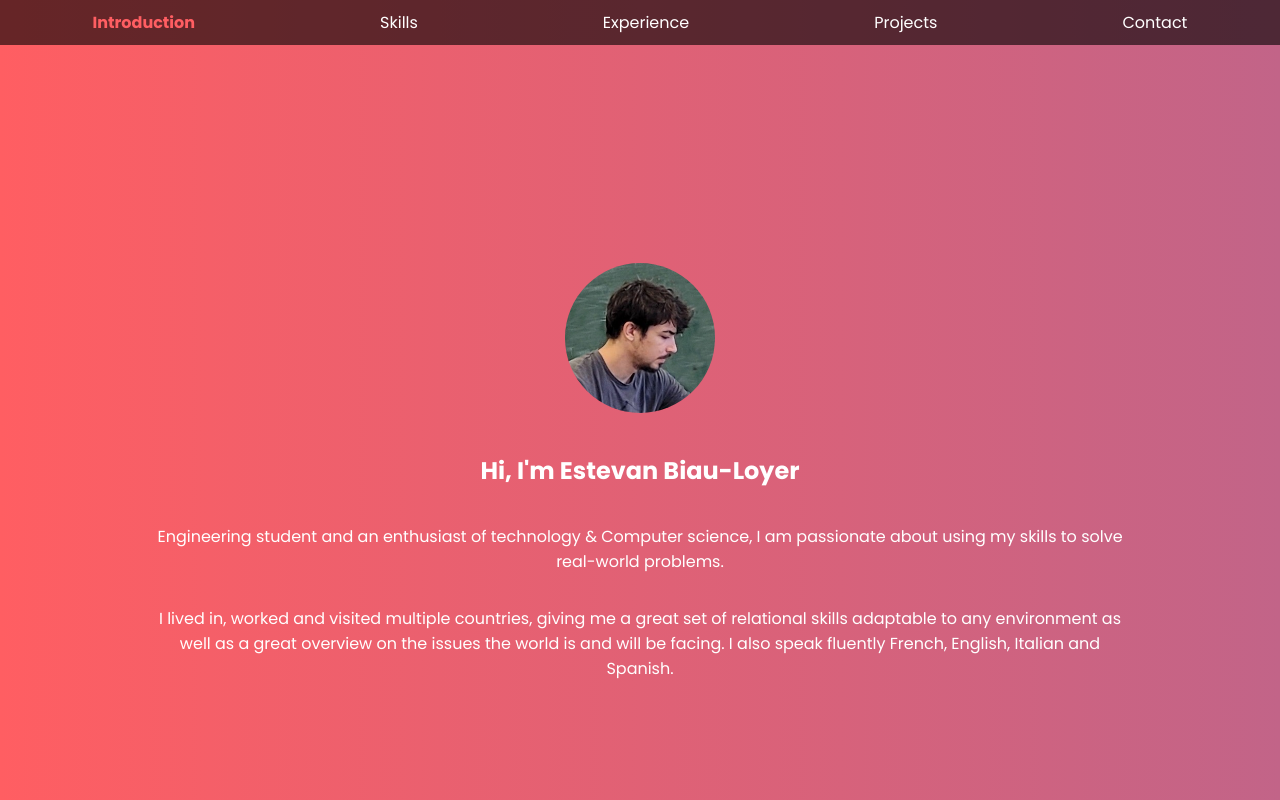
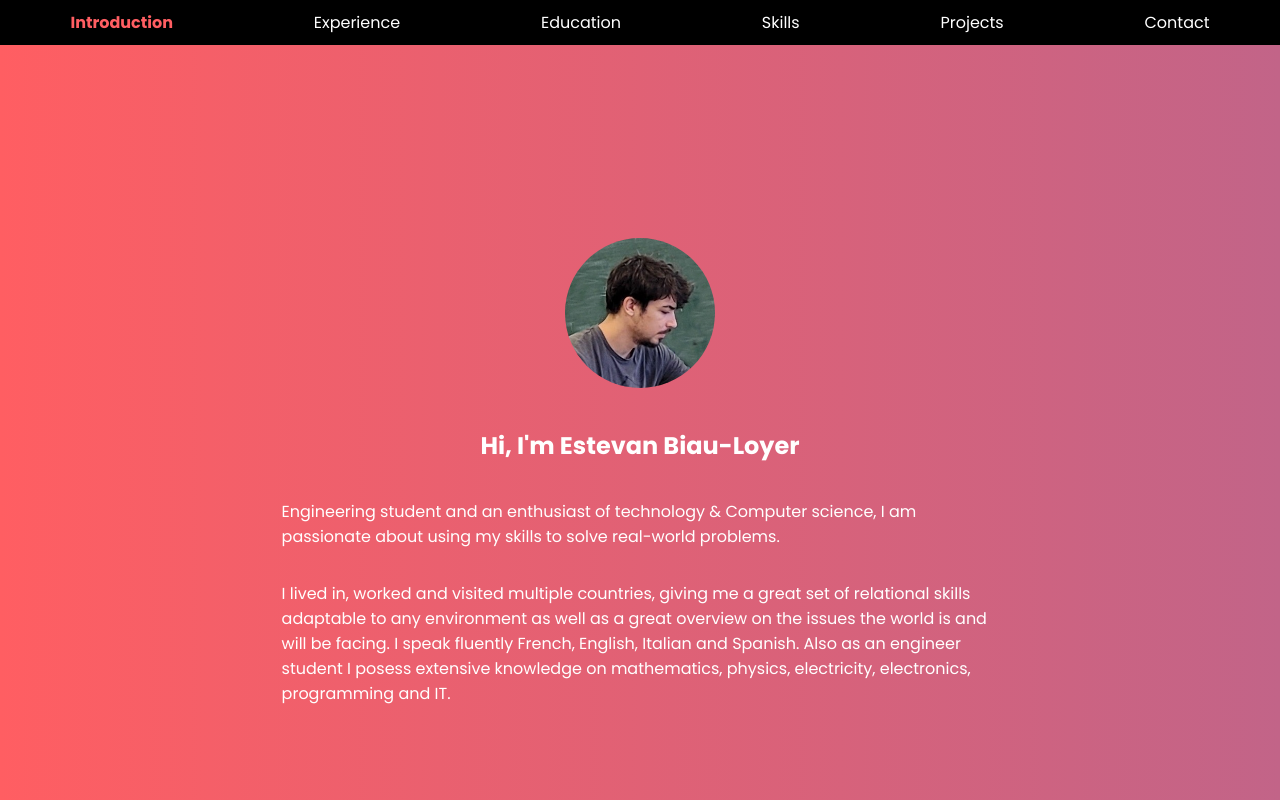
Before and after one commit to theyatokami/Web-Curriculum-Vitae, a plain HTML site: page index.html in a window 1280 px wide. Shown: the top 800 px of the page. Drawn offline with nearby package versions, Linux system fonts and the light colour scheme.

Commit message:
Stable version 13/07

```diff
--- a/index.html
+++ b/index.html
@@ -12,8 +12,9 @@
     <header>
       <nav>
         <a href="#intro">Introduction</a>
+        <a href="#experience">Experience</a>
+        <a href="#education">Education</a>
         <a href="#skills">Skills</a>
-        <a href="#experience">Experience</a>
         <a href="#projects">Projects</a>
         <a href="#contact">Contact</a>
       </nav>
@@ -23,7 +24,7 @@
         <img src="images/PfP.jpg" alt="Estevan" class="profile-picture">
         <h1>Hi, I'm Estevan Biau-Loyer</h1>
         <p>Engineering student and an enthusiast of technology & Computer science, I am passionate about using my skills to solve real-world problems.</p>
-        <p>I lived in, worked and visited multiple countries, giving me a great set of relational skills adaptable to any environment as well as a great overview on the issues the world is and will be facing. I also speak fluently French, English, Italian and Spanish.</p>
+        <p>I lived in, worked and visited multiple countries, giving me a great set of relational skills adaptable to any environment as well as a great overview on the issues the world is and will be facing. I speak fluently French, English, Italian and Spanish. Also as an engineer student I posess extensive knowledge on mathematics, physics, electricity, electronics, programming and IT.</p>
       </section>
 
       <section id="experience">
@@ -196,9 +197,6 @@
       </section>
       <section id="contact">
         <h1>Contact</h1>
-        <p>Email: estevanbiauloyer@gmail.com</p>
-        <a href="https://www.linkedin.com/in/estevan-biau-loyer-0434721ab/" target="_blank">LinkedIn</a> <!-- New: LinkedIn -->
-        <a href="https://github.com/theyatokami" target="_blank">GitHub</a> <!-- New: GitHub -->
       </section>
     </main>
     <button id="back-to-top" title="Back to Top">Top</button>
--- a/styles.css
+++ b/styles.css
@@ -14,7 +14,7 @@ header {
   top: 0;
   width: 100%;
   z-index: 100;
-  background-color: rgba(0, 0, 0, 0.6);
+  background-color: rgba(0, 0, 0, 1);
   padding: 10px;
 }
 
@@ -73,9 +73,7 @@ h1, h2, p, h3,h4 {
   text-align: center;
 }
 
-intro.p{
-  width:"50px"
-}
+
 
 .profile-picture {
   position: relative;
@@ -343,3 +341,10 @@ section#education h1 {
   height: auto;
   margin-right: 10px;
 }
+section#intro {
+  width: 70%;
+  margin: 0 auto;
+}
+section#intro p {
+  text-align: left;
+}
```
